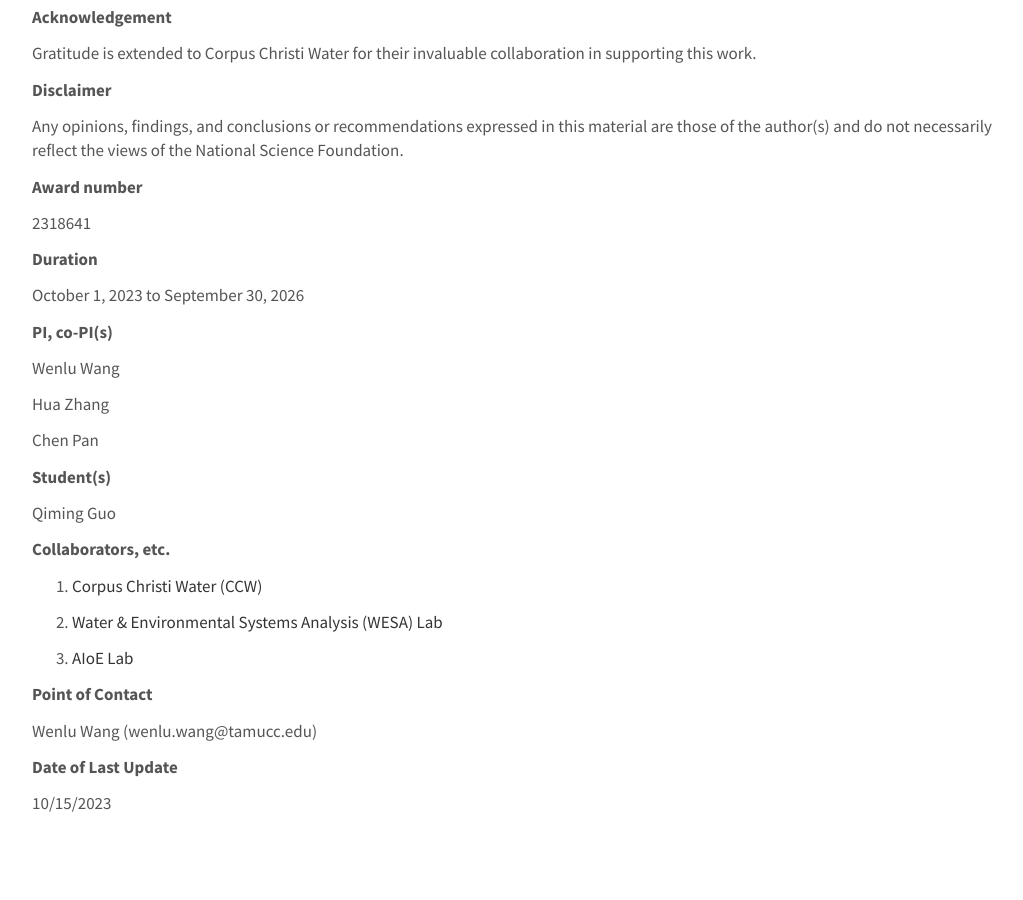
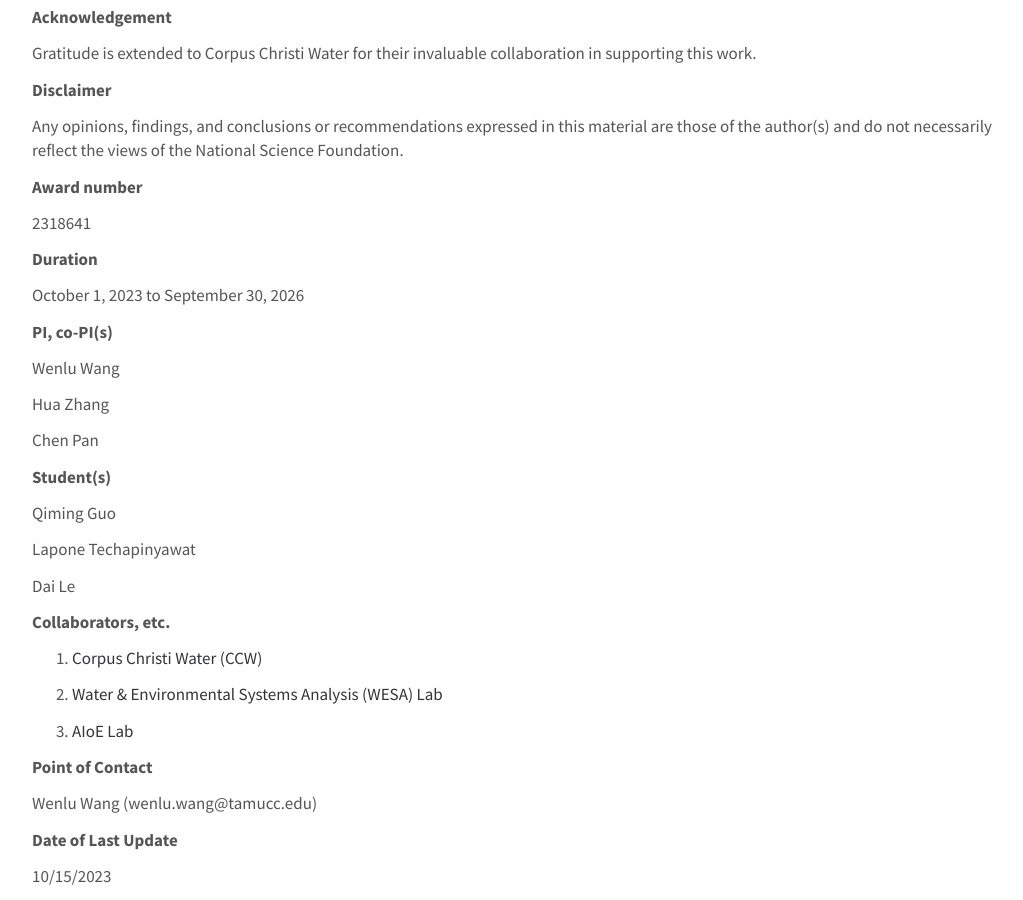
Before and after one commit to WENLU-W/WENLU-W.github.io, a Jekyll site: the page built from docs/_posts/2023-10-01-ai4hydro.md, in a window 1280 px wide and 900 px high, scrolled down 1449 px. Shown: the whole window, without its empty margins (108-1131 px from the left). Built offline with Jekyll 4.4.1, drawn with Linux system fonts in a browser that asks for light colours; before the commit the page ends 2277 px from its top, so only the background shows below that.

Commit message:
Update 2023-10-01-ai4hydro.md

```diff
--- a/docs/_posts/2023-10-01-ai4hydro.md
+++ b/docs/_posts/2023-10-01-ai4hydro.md
@@ -80,6 +80,10 @@
 
    Qiming Guo
 
+   Lapone Techapinyawat
+
+   Dai Le
+
 **Collaborators, etc.**
 
    1. [Corpus Christi Water (CCW)](https://www.cctexas.com/departments/water-department)
```
